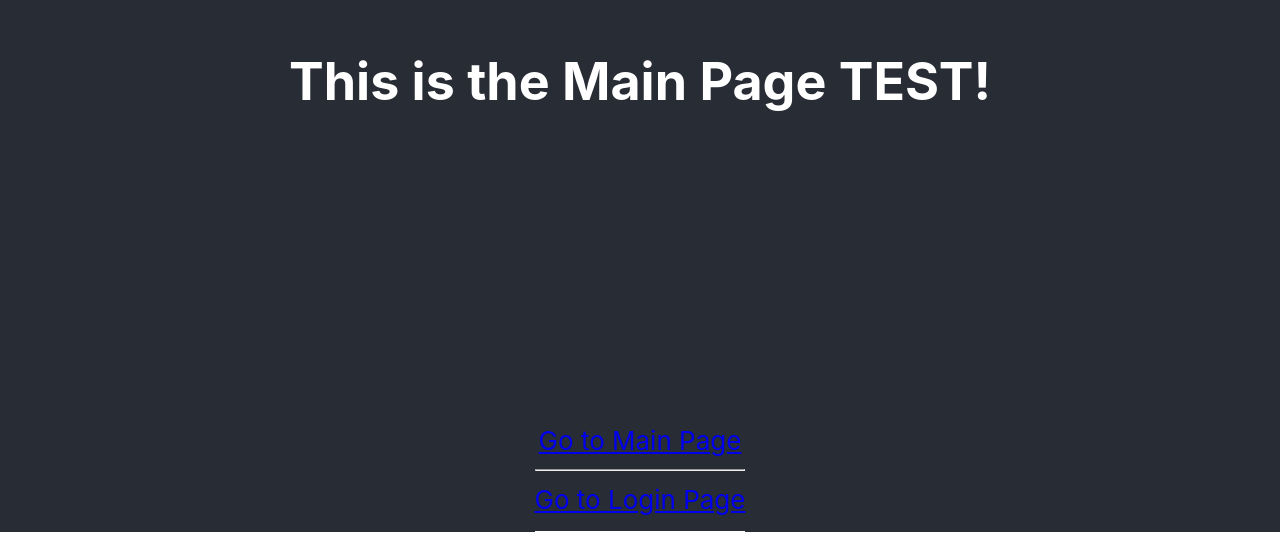
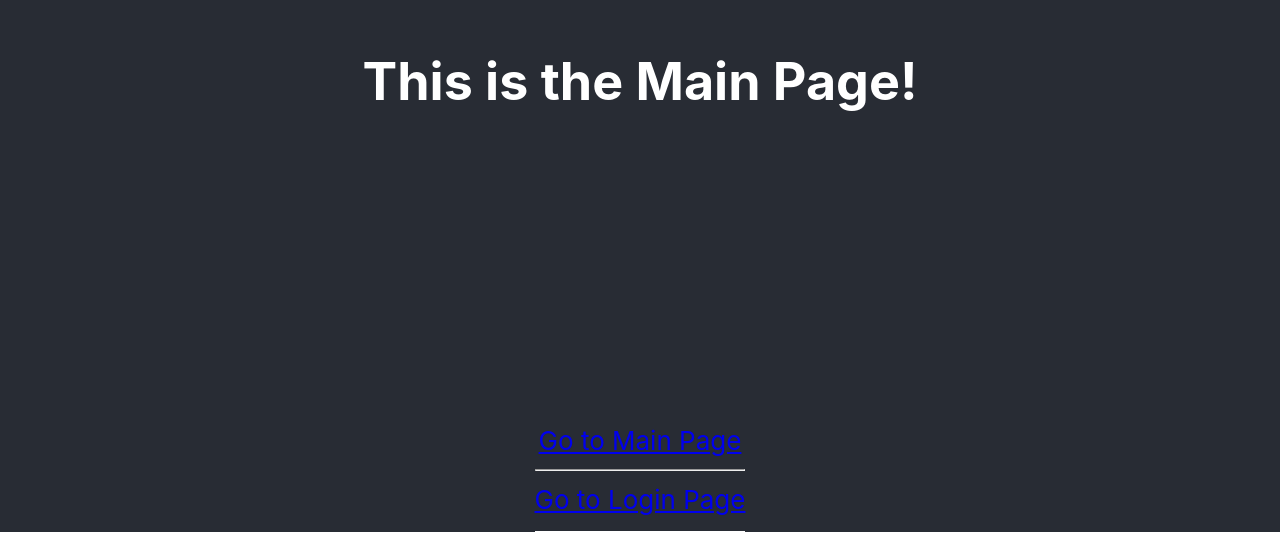
Before and after one commit to Jon-Wilkinson/Frontend-Mockup, a React (Create React App) app: page / in a window 1280 px wide. Shown: the part 263-800 px from the top of the page. Built offline with nearby package versions, Linux system fonts and the light colour scheme.

Commit message:
Back To original

```diff
--- a/src/MainPage.js
+++ b/src/MainPage.js
@@ -4,7 +4,7 @@ function MainPage() {
   return (
     <div className="App">
       <header className="App-header">
-        <h1>This is the Main Page TEST!</h1>
+        <h1>This is the Main Page!</h1>
       </header>
     </div>
   );
```
